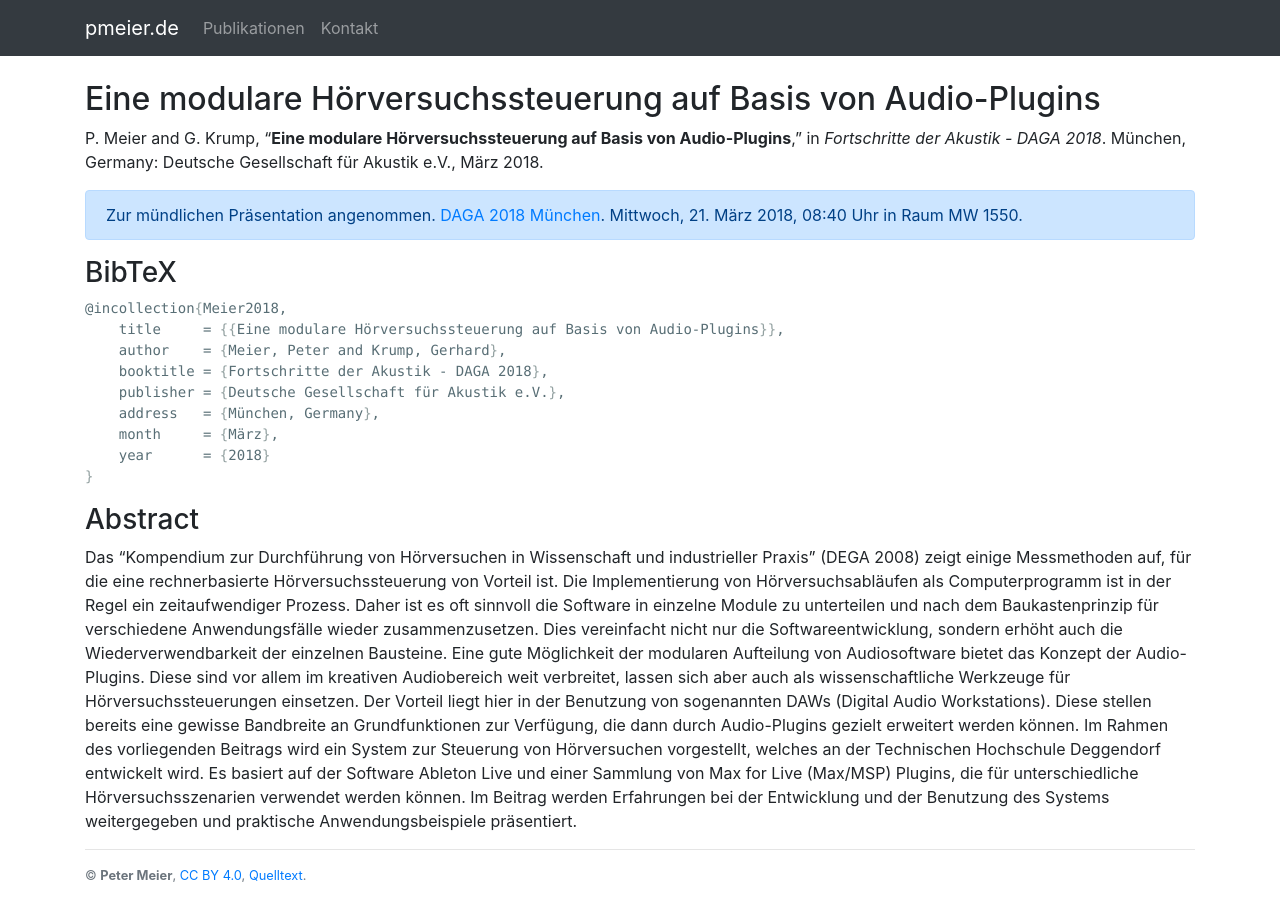
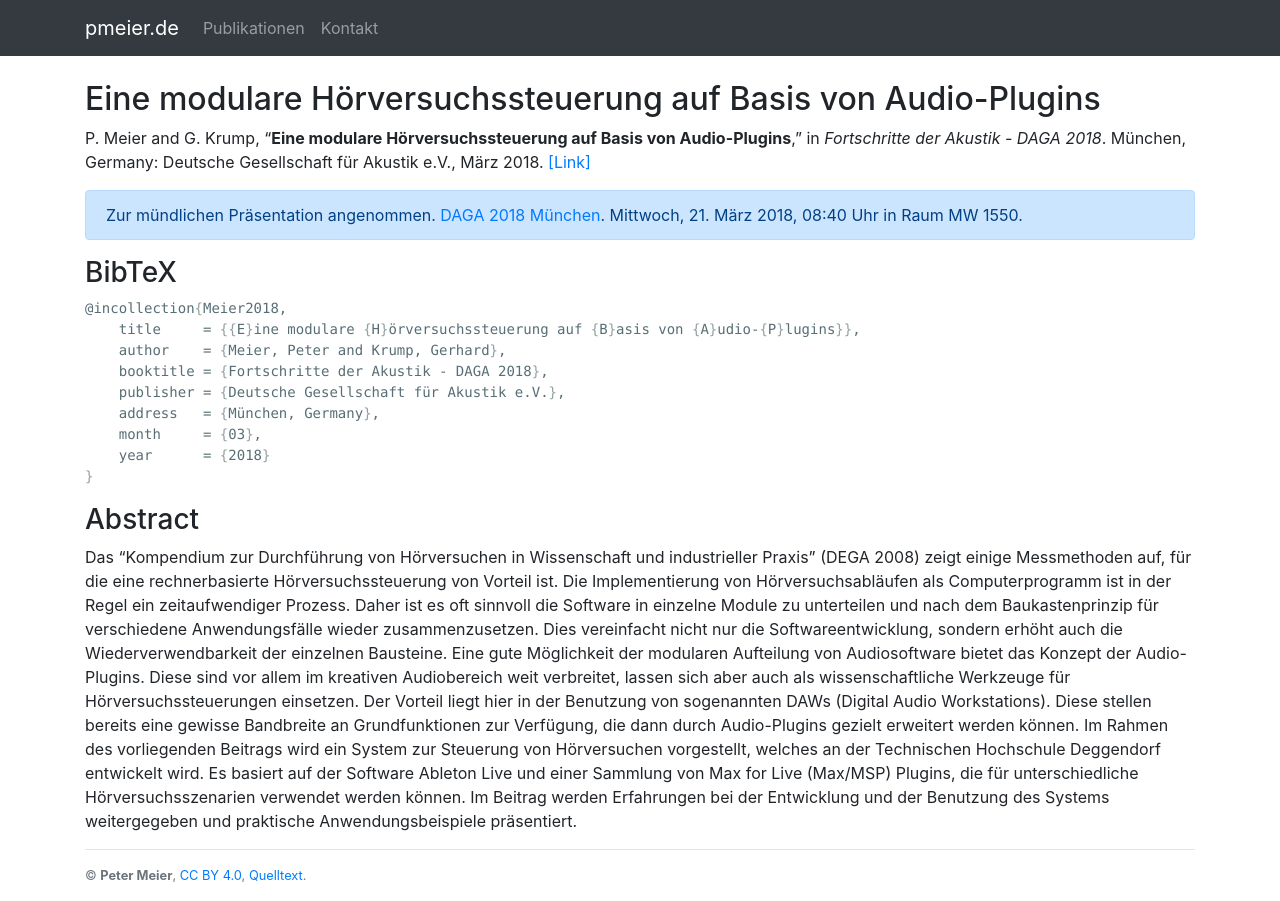
Before and after one commit to akustiker/akustiker.github.io, a Jekyll site: the page built from _posts/2018-01-16-eine-modulare-hoerversuchssteuerung-auf-basis-von-audio-plugins.markdown, in a window 1280 px wide. Built offline with Jekyll 4.4.1, drawn with Linux system fonts in a browser that asks for light colours; nearby versions of some CDN libraries; comment, search, counter and statistics services are not loaded.

Commit message:
Update 2018-01-16-eine-modulare-hoerversuchssteuerung-auf-basis-von-audio-plugins.markdown

````diff
--- a/_posts/2018-01-16-eine-modulare-hoerversuchssteuerung-auf-basis-von-audio-plugins.markdown
+++ b/_posts/2018-01-16-eine-modulare-hoerversuchssteuerung-auf-basis-von-audio-plugins.markdown
@@ -5,7 +5,7 @@ date:   2018-01-16 20:18:00 +0100
 categories: Publikation
 ---
 
-P. Meier and G. Krump, "**Eine modulare Hörversuchssteuerung auf Basis von Audio-Plugins**,” in *Fortschritte der Akustik - DAGA 2018*. München, Germany: Deutsche Gesellschaft für Akustik e.V., März 2018.
+P. Meier and G. Krump, "**Eine modulare Hörversuchssteuerung auf Basis von Audio-Plugins**,” in *Fortschritte der Akustik - DAGA 2018*. München, Germany: Deutsche Gesellschaft für Akustik e.V., März 2018. [[Link]](https://mygit.th-deg.de/audiotechnik/Meier2018)
 
 <div class="alert alert-primary" role="alert">
 Zur mündlichen Präsentation angenommen. <a href="http://2018.daga-tagung.de/" target="_blank">DAGA 2018 München</a>. Mittwoch, 21. März 2018, 08:40 Uhr in Raum MW 1550.
@@ -15,12 +15,12 @@ Zur mündlichen Präsentation angenommen. <a href="http://2018.daga-tagung.de/"
 
 ```latex
 @incollection{Meier2018,
-    title     = {% raw %}{{Eine modulare Hörversuchssteuerung auf Basis von Audio-Plugins}}{% endraw %},
+    title     = {% raw %}{{E}ine modulare {H}örversuchssteuerung auf {B}asis von {A}udio-{P}lugins}}{% endraw %},
     author    = {Meier, Peter and Krump, Gerhard},
     booktitle = {Fortschritte der Akustik - DAGA 2018},
     publisher = {Deutsche Gesellschaft für Akustik e.V.},
     address   = {München, Germany},
-    month     = {März},
+    month     = {03},
     year      = {2018}
 }
 ```
````
